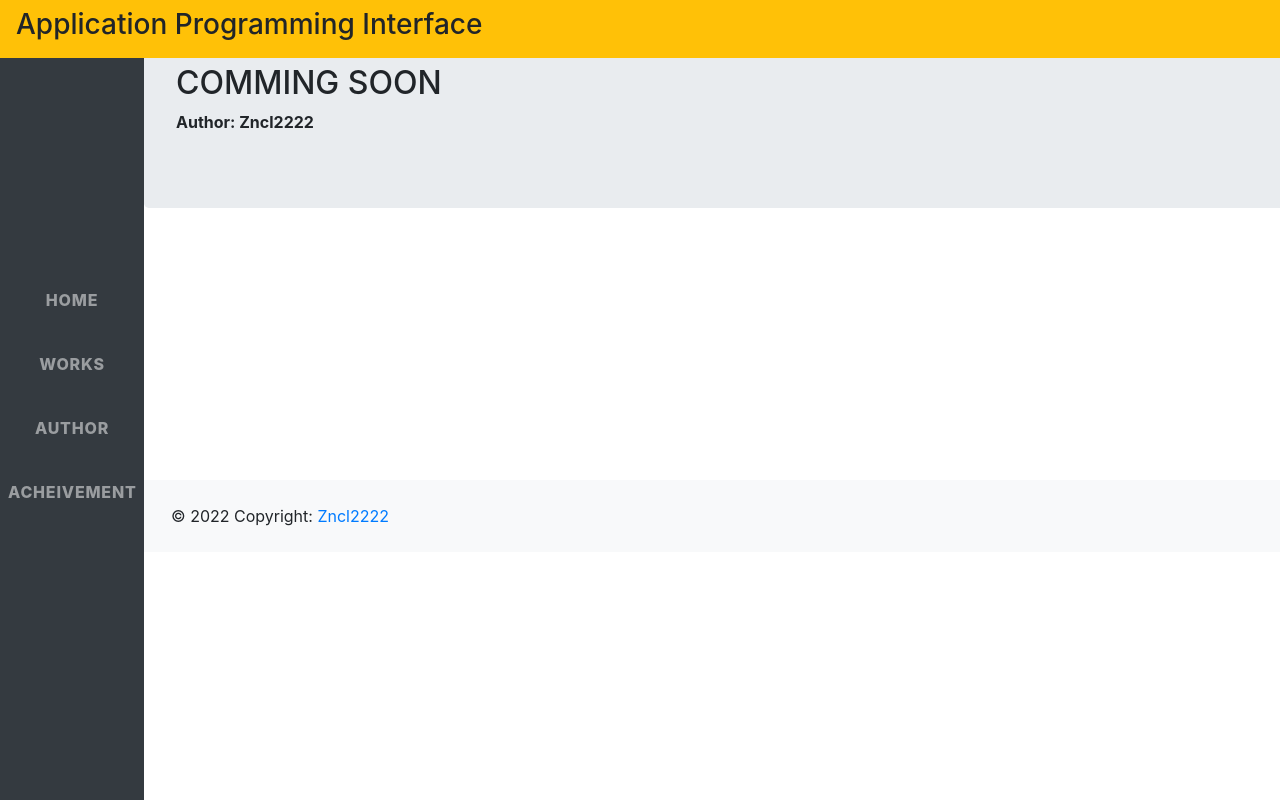
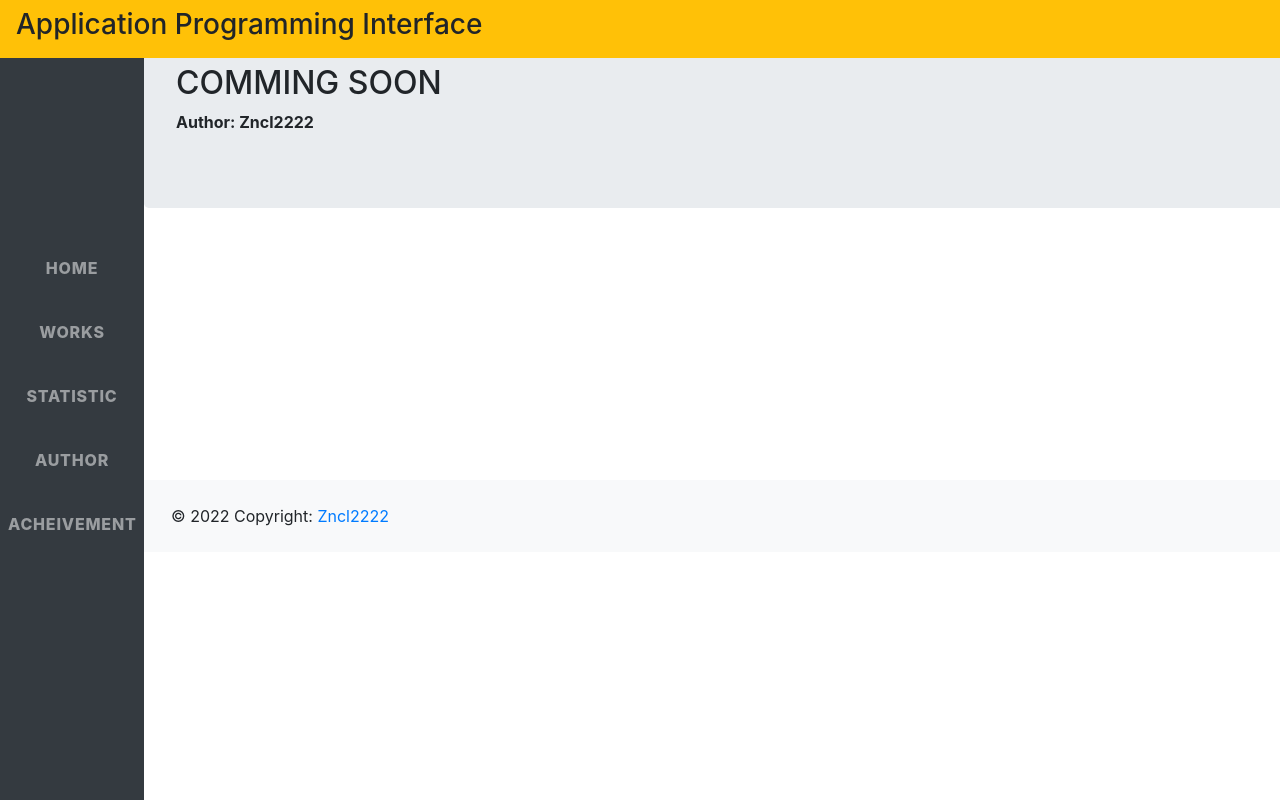
Before and after one commit to Zncl2222/Works_Exhibition_Flask, a Flask app: page /author in a window 1280 px wide; the page is wider, and only the part inside the window is pictured. Run offline with Flask 2, Linux system fonts and the light colour scheme; some libraries are stand-ins or nearby versions.

Commit message:
feat: add the link to statistic.html

```diff
--- a/app/templates/base.html
+++ b/app/templates/base.html
@@ -39,6 +39,7 @@
                 <ul class="navbar-nav">
                     <li class="nav-item"><a class="nav-link js-scroll-trigger" href="/">Home</a></li><br>
                     <li class="nav-item"><a class="nav-link js-scroll-trigger" href="/works">Works</a></li><br>
+                    <li class="nav-item"><a class="nav-link js-scroll-trigger" href="/statistic">Statistic</a></li><br>
                     <li class="nav-item"><a class="nav-link js-scroll-trigger" href="/author">Author</a></li><br>
                     <li class="nav-item"><a class="nav-link js-scroll-trigger" href="/acheivement">Acheivement</a></li><br>
                 </ul>
@@ -48,6 +49,7 @@
 
         <nav class="navbar navbar-expand-sm navbar-dark bg-warning fixed-top" >
             <h3>Application Programming Interface</h3>
+            <!--<p style="text-align:center; padding-left: 80rem; ">Visited : {{visited}}</p>-->
         </nav>
 
         <main>
```
